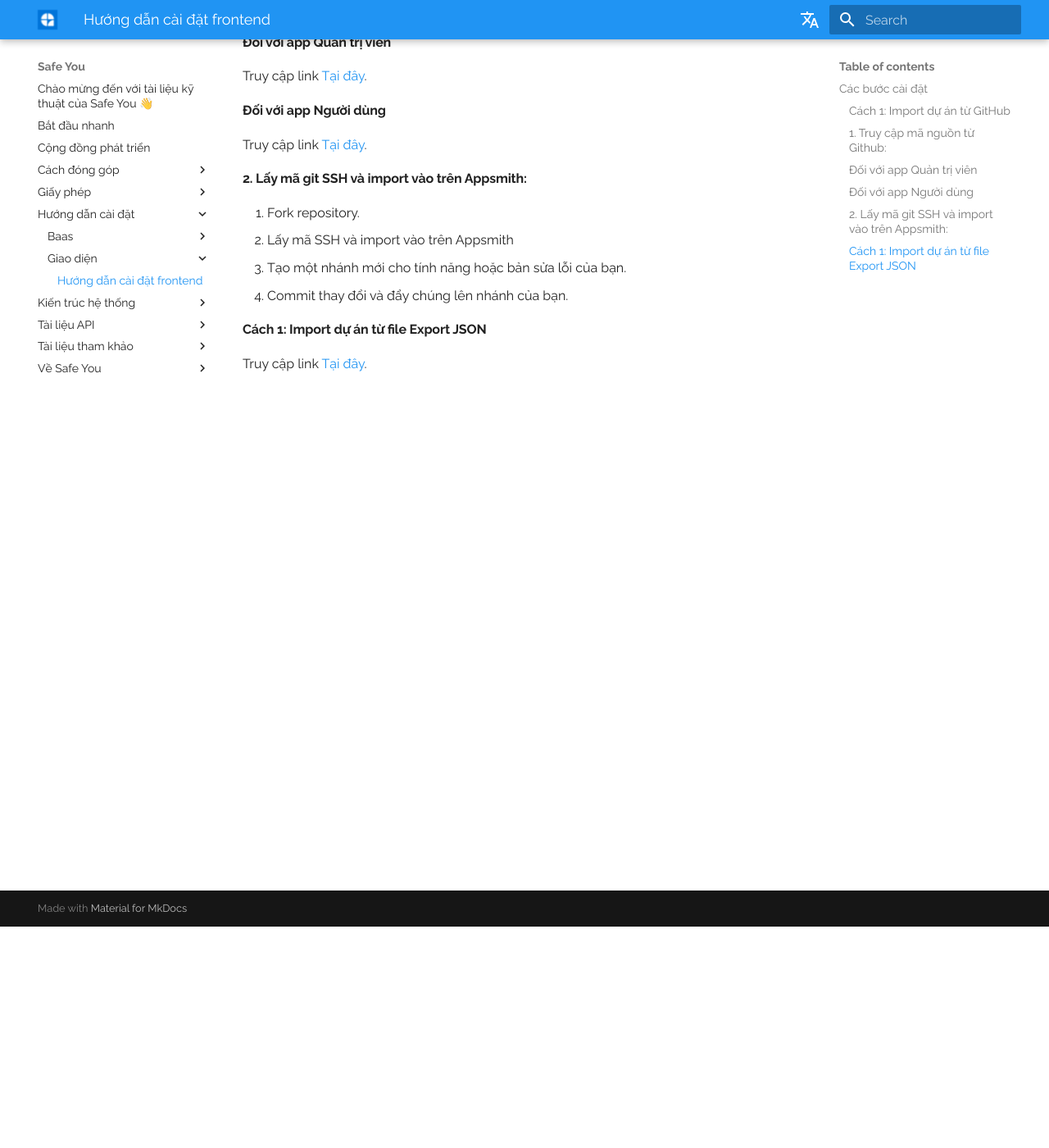
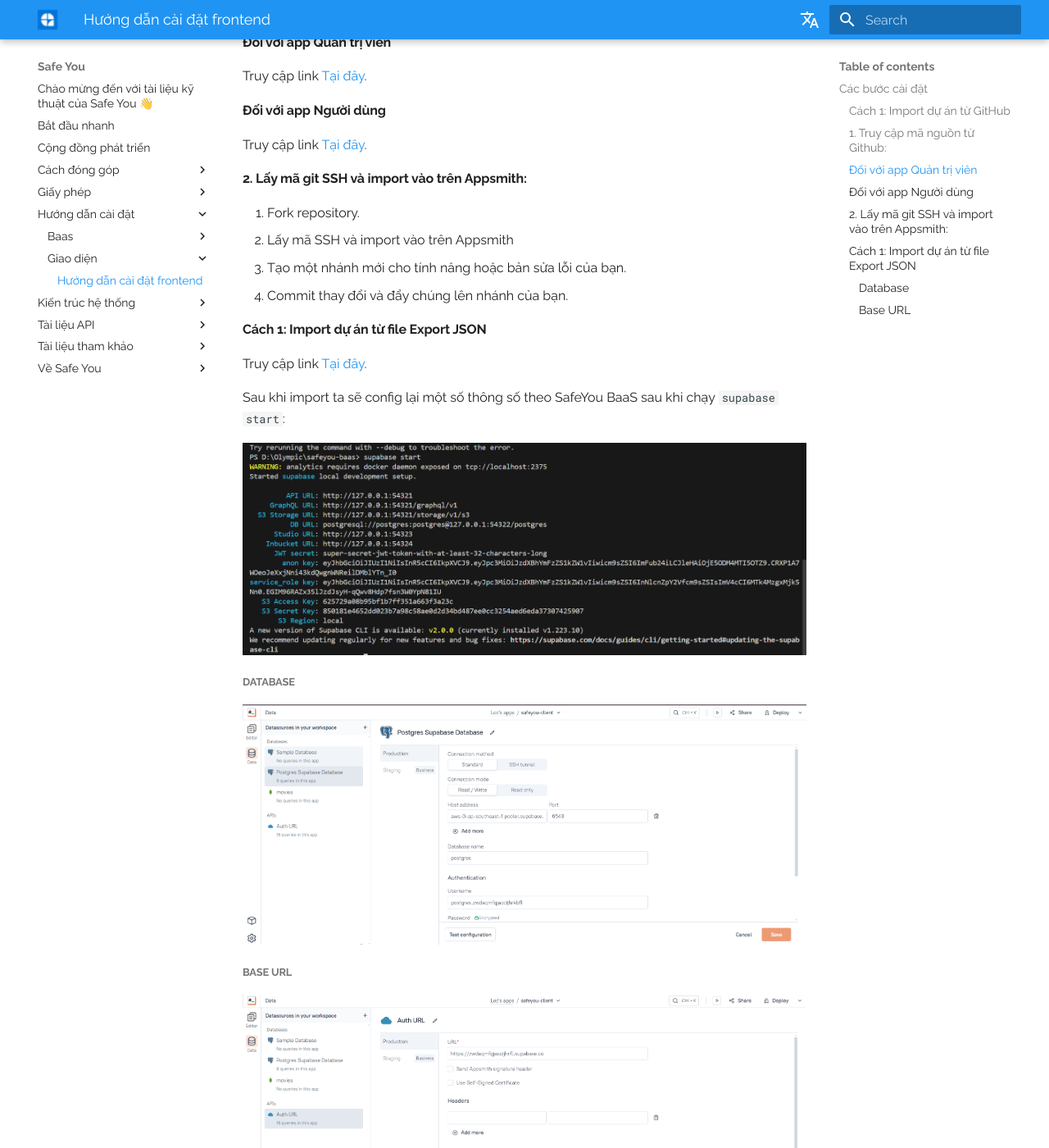
Before and after one commit to UTE-SafeYou/safeyou-docs, an MkDocs documentation site: the page built from docs/Hướng-dẫn-cài-đặt/Giao diện/install.md, in a window 1280 px wide and 1400 px high, scrolled down 270 px. Shown: the whole window at 82% size. Built offline with MkDocs 1.6.1 and Material for MkDocs 9.7.7, drawn with Linux system fonts in a browser that asks for light colours; comment, search, counter and statistics services are not loaded.

Commit message:
Update installation documentation with images for Supabase and PostgreSQL configuration

```diff
--- a/docs/Hướng-dẫn-cài-đặt/Giao diện/install.md
+++ b/docs/Hướng-dẫn-cài-đặt/Giao diện/install.md
@@ -21,3 +21,23 @@
 
 Truy cập link
 [Tại đây](https://docs.appsmith.com/advanced-concepts/more/backup-restore).
+
+
+Sau khi import ta sẽ config lại một số thông số theo SafeYou BaaS sau khi chạy `supabase start`:
+
+<p align="center">
+    <img src="../../../assets/images/supabase-start.png" alt="start supabase" width="100%">
+</p>
+
+##### Database
+
+<p align="center">
+    <img src="../../../assets/images/postgresql.png" alt="PostgreSQL" width="100%">
+</p>
+
+##### Base URL
+
+
+<p align="center">
+    <img src="../../../assets/images/auth-url.png" alt="Auth URL" width="100%">
+</p>
```
Also changed, not shown: docs/Hướng-dẫn-cài-đặt/Baas/install.md (+4 -0 lines), docs/assets/images/auth-url.png (added), docs/assets/images/postgresql.png (added), docs/assets/images/supabase-start.png (added).
